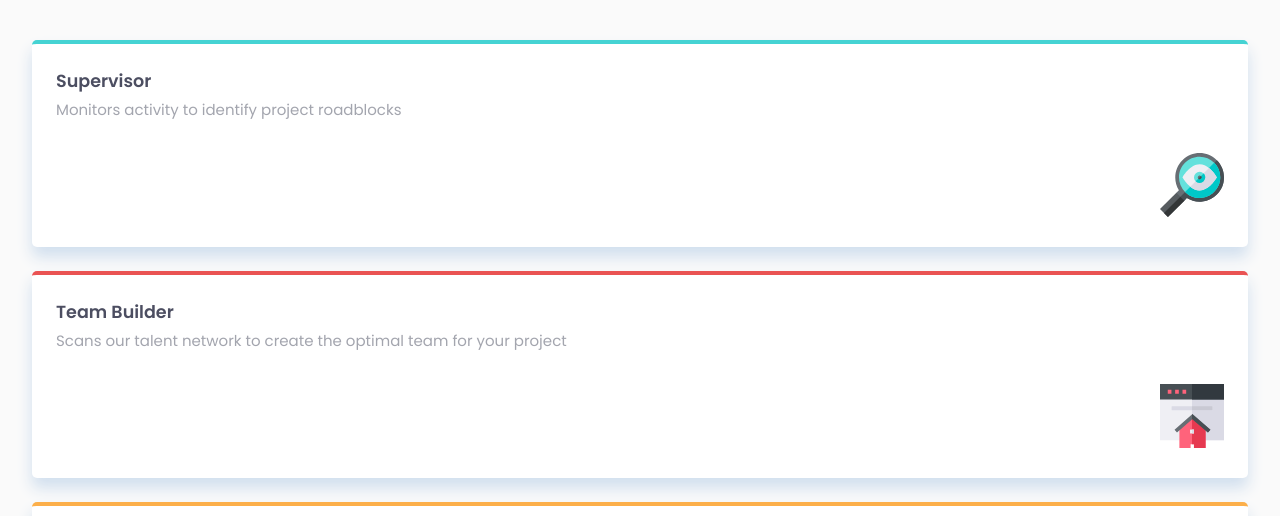
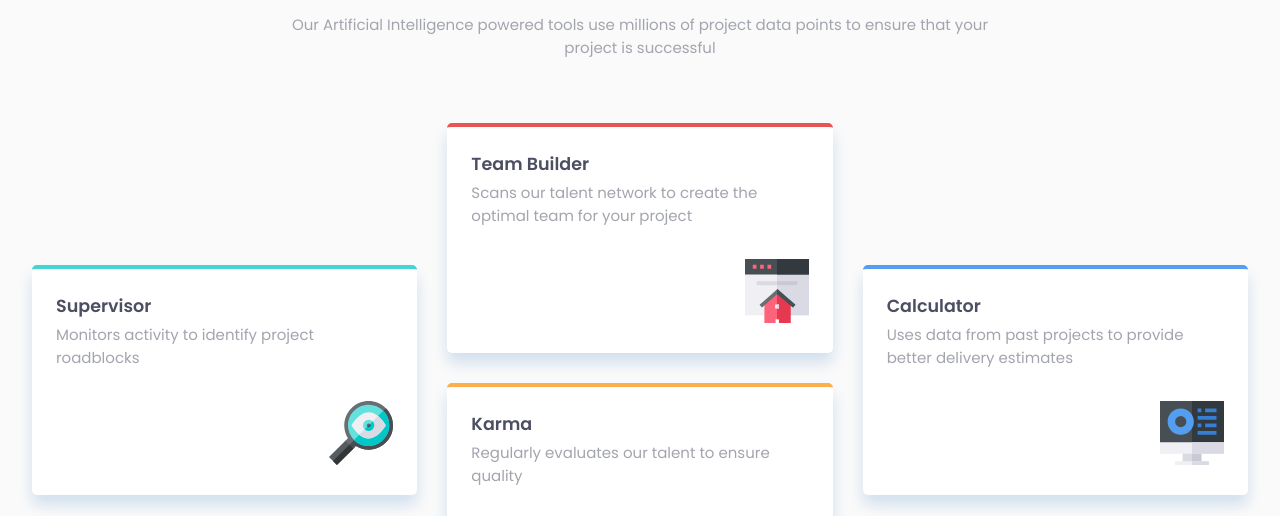
Before and after one commit to amitchell05/four-card-feature-section-master, a plain HTML site: page index.html in a window 1280 px wide. Shown: the part 229-745 px from the top of the page. Drawn offline with Linux system fonts and the light colour scheme.

Commit message:
Added grid-template-area functionality

```diff
--- a/style.css
+++ b/style.css
@@ -72,7 +72,7 @@ h3 {
 	text-align: right;
 }
 
-/* @media (min-width: 576px) {
+@media (min-width: 815px) {
 	.intro {
 		padding: 0 250px;
 	}
@@ -82,18 +82,21 @@ h3 {
 	}
 	main {
 		display: grid;
+		align-items: center;
 		grid-template-columns: repeat(3, 1fr);
 		grid-gap: 30px;
+		grid-template-areas: 'supervisor teambuilder calculator' 'supervisor karma calculator';
 	}
 	.card {
 		margin: 0;
 	}
 	.karma {
-		grid-column-start: 2;
 		margin-bottom: 1.5rem;
 	}
+	.supervisor {
+		grid-area: supervisor;
+	}
 	.calculator {
-		grid-row-start: 1;
-		grid-column-start: 3;
+		grid-area: calculator;
 	}
-} */
+}
```
